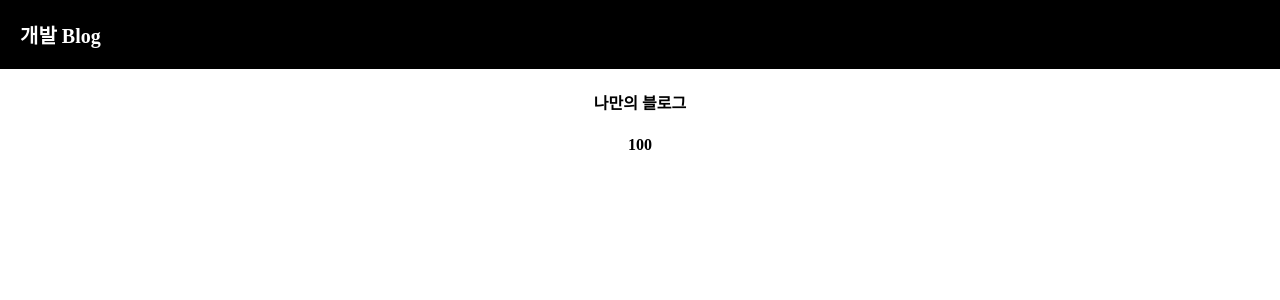
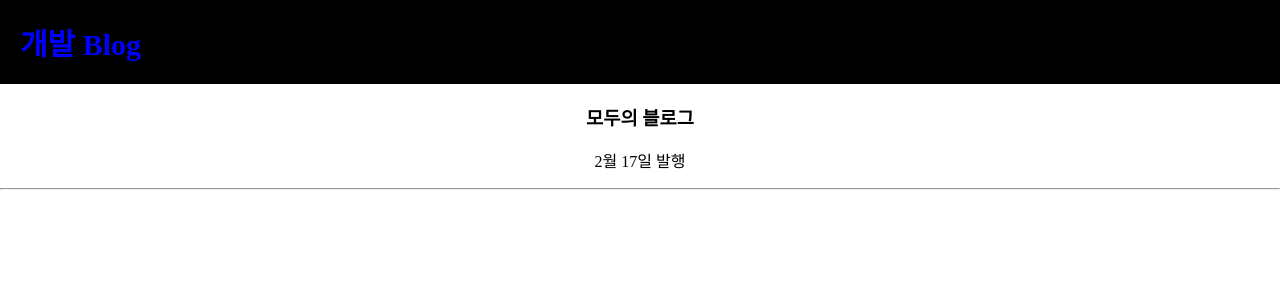
Before and after one commit to NellDora/react_practice, a React (Create React App) app: page / in a window 1280 px wide. Shown: the top 300 px of the page. Built offline with nearby package versions, Linux system fonts and the light colour scheme.

Commit message:
state 학습

```diff
--- a/src/App.js
+++ b/src/App.js
@@ -1,10 +1,20 @@
 import logo from './logo.svg';
 import './App.css';
+import React, {useState} from 'react';
 
 
 function App() {
 
+  let [글제목, 글제목변경] = useState(['모두의 블로그','우리의 블로그']);
+  let [글제목2, 글제목변경2] = useState('너만의 블로그');
+  //ES6 destructuring 문법 => array,object에 있던 자료를 변수에 쉽게 담고 싶을 때
+  // state 변수대신 쓰는 데이터 저장공간
+  // statue에 데이터에 저장해놓는 이유 : 웹이 App처럼 동작하게 만들고 싶어서
+  // state는 변경되면 HTML이 자동으로 재랜더링이 된다.
   let posts = '나만의 블로그';
+
+
+  let styleTest ={color:'blue', fontSize:'30px'}
   function 함수(){
     return 100
   }
@@ -12,10 +22,13 @@ function App() {
   return (
     <div className="App">
       <div className="black-nav">
-        <div>개발 Blog</div>
+        <div style={styleTest}>개발 Blog</div>
       </div>
-      <h4>{posts}</h4>
-      <h4>{함수()}</h4>
+      <div className='list'>
+        <h3>{글제목[0]}</h3>
+        <p>2월 17일 발행</p>
+        <hr/>
+      </div>
 
     </div>
   );
```
